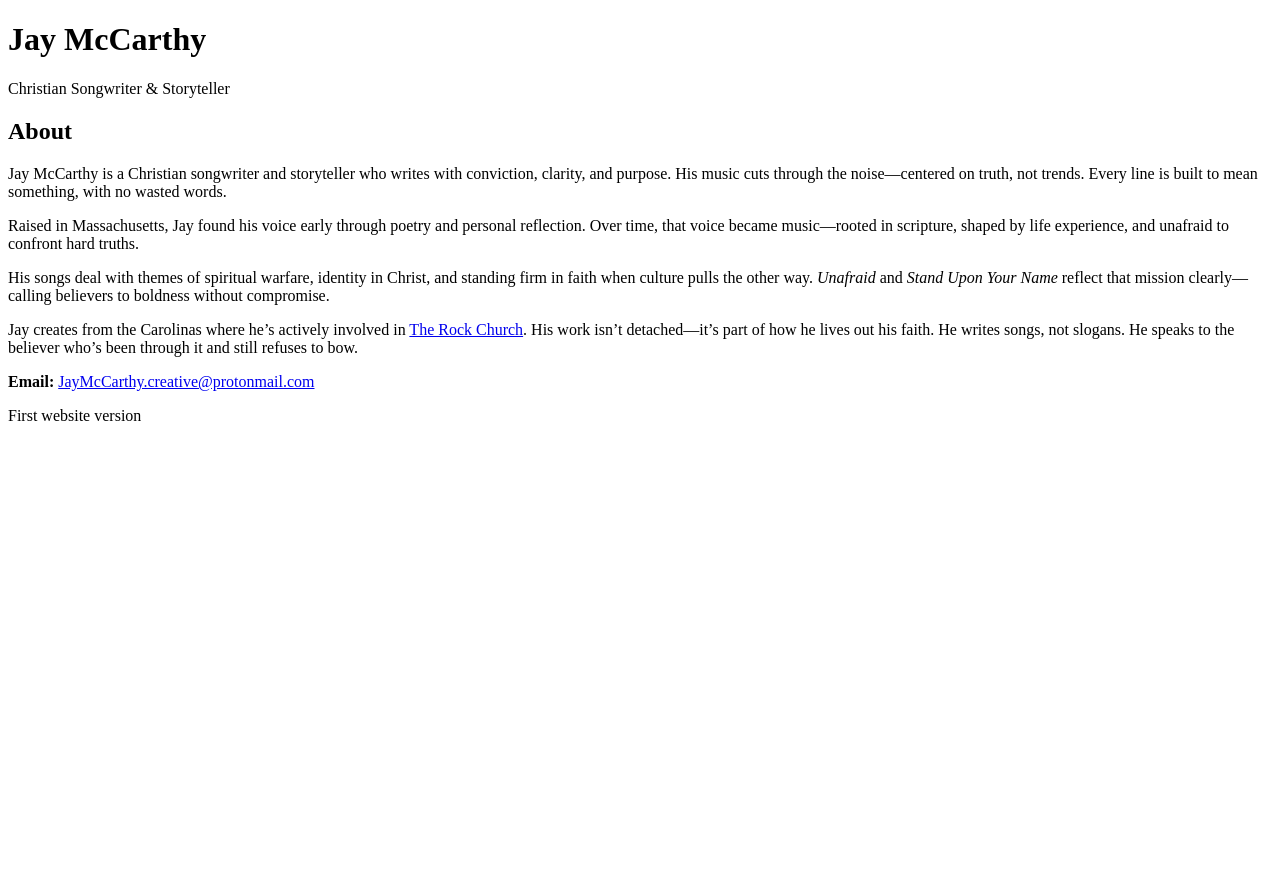
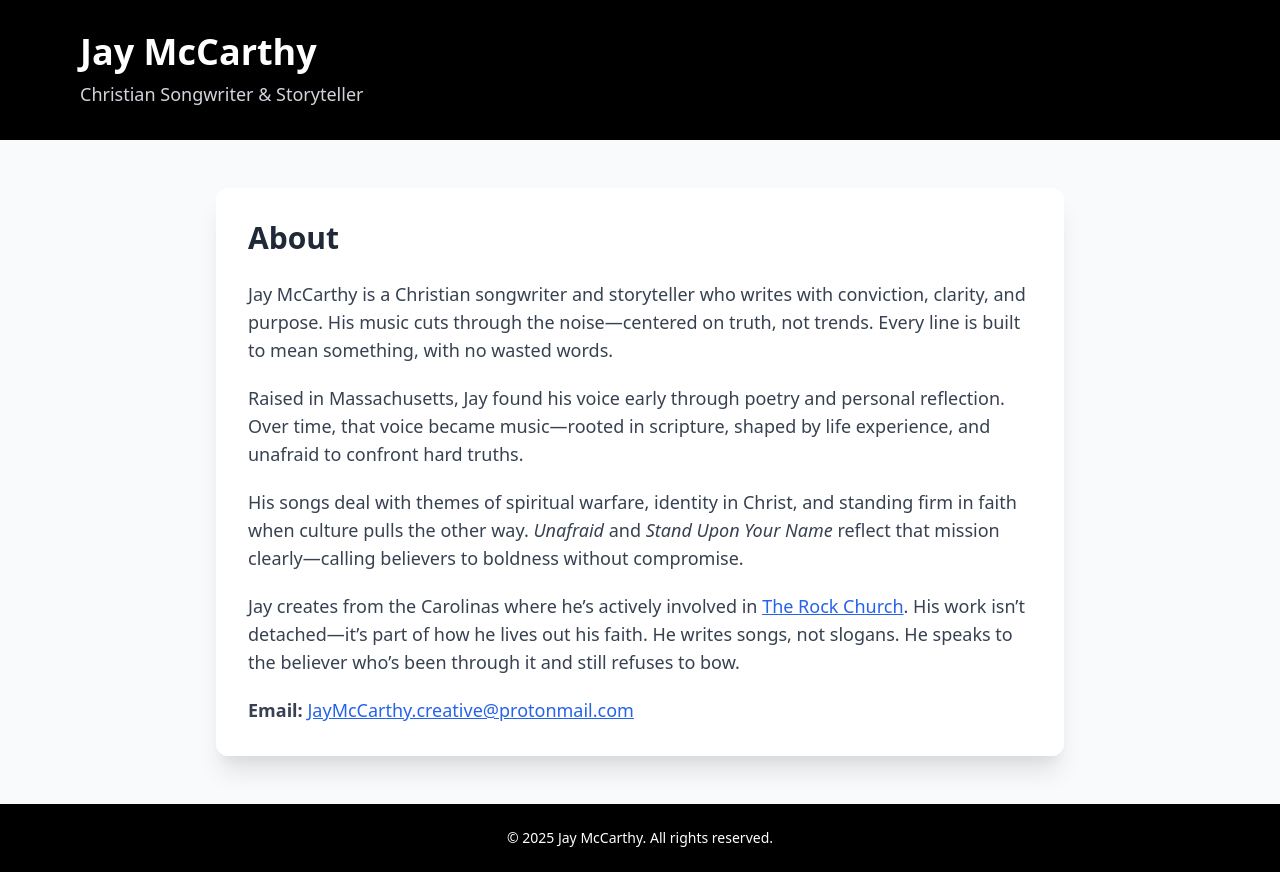
Before and after one commit to Jaymccarthymusic/jaymccarthymusic.github.io, a plain HTML site: page index.html in a window 1280 px wide. Before the commit the page ends 800 px from the top, so only its background shows below. Drawn offline with nearby package versions, Linux system fonts and the light colour scheme.

Commit message:
Update index.html

```diff
--- a/index.html
+++ b/index.html
@@ -4,21 +4,46 @@
   <meta charset="UTF-8" />
   <meta name="viewport" content="width=device-width, initial-scale=1.0" />
   <title>Jay McCarthy | Christian Songwriter</title>
+  <link href="https://cdn.jsdelivr.net/npm/tailwindcss@2.2.19/dist/tailwind.min.css" rel="stylesheet">
 </head>
-<body>
-  <h1>Jay McCarthy</h1>
-  <p>Christian Songwriter & Storyteller</p>
+<body class="bg-gray-50 text-gray-900 font-sans">
 
-  <h2>About</h2>
-  <p>Jay McCarthy is a Christian songwriter and storyteller who writes with conviction, clarity, and purpose. His music cuts through the noise—centered on truth, not trends. Every line is built to mean something, with no wasted words.</p>
+  <!-- Header -->
+  <header class="bg-black text-white py-8">
+    <div class="max-w-6xl mx-auto px-4">
+      <h1 class="text-4xl font-bold">Jay McCarthy</h1>
+      <p class="text-lg mt-2 text-gray-300">Christian Songwriter & Storyteller</p>
+    </div>
+  </header>
 
-  <p>Raised in Massachusetts, Jay found his voice early through poetry and personal reflection. Over time, that voice became music—rooted in scripture, shaped by life experience, and unafraid to confront hard truths.</p>
+  <!-- About Section -->
+  <main class="max-w-4xl mx-auto py-12 px-6">
+    <section class="bg-white shadow-xl rounded-xl p-8">
+      <h2 class="text-3xl font-bold mb-6 text-gray-800">About</h2>
+      <div class="space-y-5 text-lg text-gray-700">
+        <p>
+          Jay McCarthy is a Christian songwriter and storyteller who writes with conviction, clarity, and purpose. His music cuts through the noise—centered on truth, not trends. Every line is built to mean something, with no wasted words.
+        </p>
+        <p>
+          Raised in Massachusetts, Jay found his voice early through poetry and personal reflection. Over time, that voice became music—rooted in scripture, shaped by life experience, and unafraid to confront hard truths.
+        </p>
+        <p>
+          His songs deal with themes of spiritual warfare, identity in Christ, and standing firm in faith when culture pulls the other way. <em>Unafraid</em> and <em>Stand Upon Your Name</em> reflect that mission clearly—calling believers to boldness without compromise.
+        </p>
+        <p>
+          Jay creates from the Carolinas where he’s actively involved in <a href="https://www.rockc3.com" class="text-blue-600 underline" target="_blank">The Rock Church</a>. His work isn’t detached—it’s part of how he lives out his faith. He writes songs, not slogans. He speaks to the believer who’s been through it and still refuses to bow.
+        </p>
+        <p>
+          <strong>Email:</strong> <a href="mailto:JayMcCarthy.creative@protonmail.com" class="text-blue-600 underline">JayMcCarthy.creative@protonmail.com</a>
+        </p>
+      </div>
+    </section>
+  </main>
 
-  <p>His songs deal with themes of spiritual warfare, identity in Christ, and standing firm in faith when culture pulls the other way. <em>Unafraid</em> and <em>Stand Upon Your Name</em> reflect that mission clearly—calling believers to boldness without compromise.</p>
+  <!-- Footer -->
+  <footer class="bg-black text-white py-6 text-center text-sm">
+    &copy; 2025 Jay McCarthy. All rights reserved.
+  </footer>
 
-  <p>Jay creates from the Carolinas where he’s actively involved in <a href="https://www.rockc3.com" target="_blank">The Rock Church</a>. His work isn’t detached—it’s part of how he lives out his faith. He writes songs, not slogans. He speaks to the believer who’s been through it and still refuses to bow.</p>
-
-  <p><strong>Email:</strong> <a href="mailto:JayMcCarthy.creative@protonmail.com">JayMcCarthy.creative@protonmail.com</a></p>
 </body>
 </html>
-First website version
```
